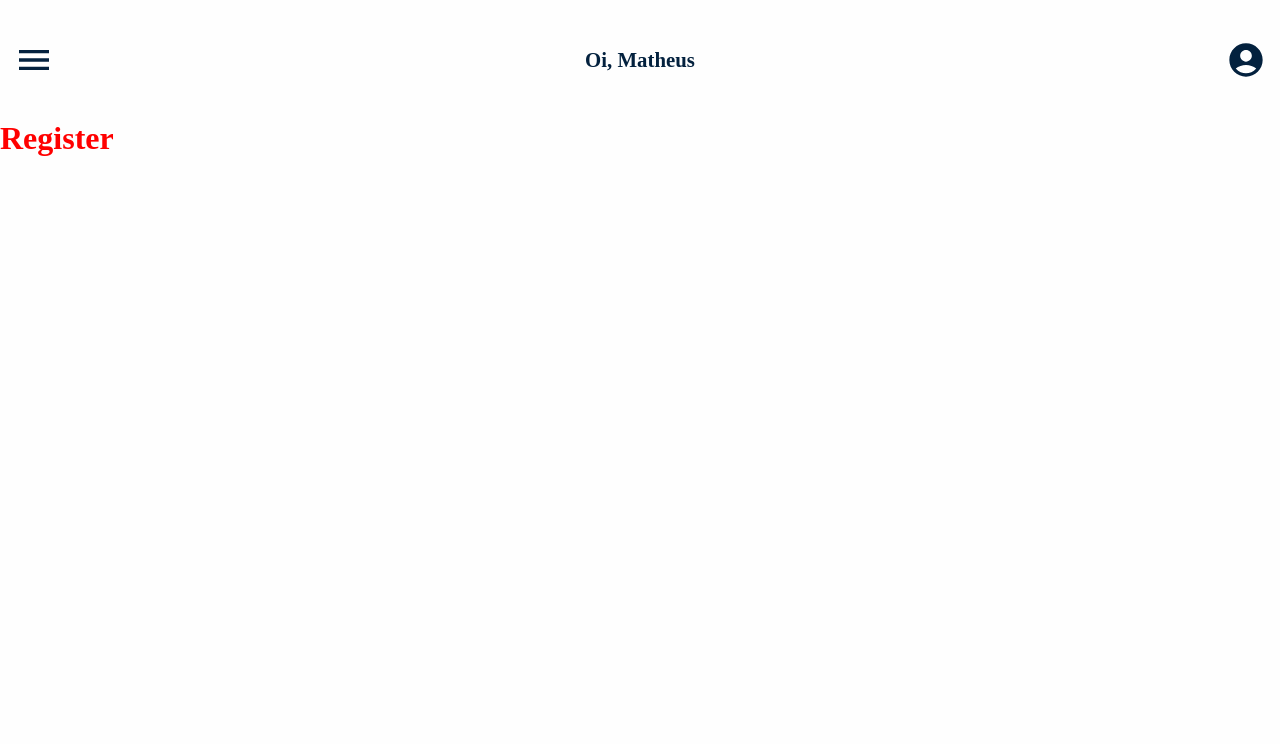
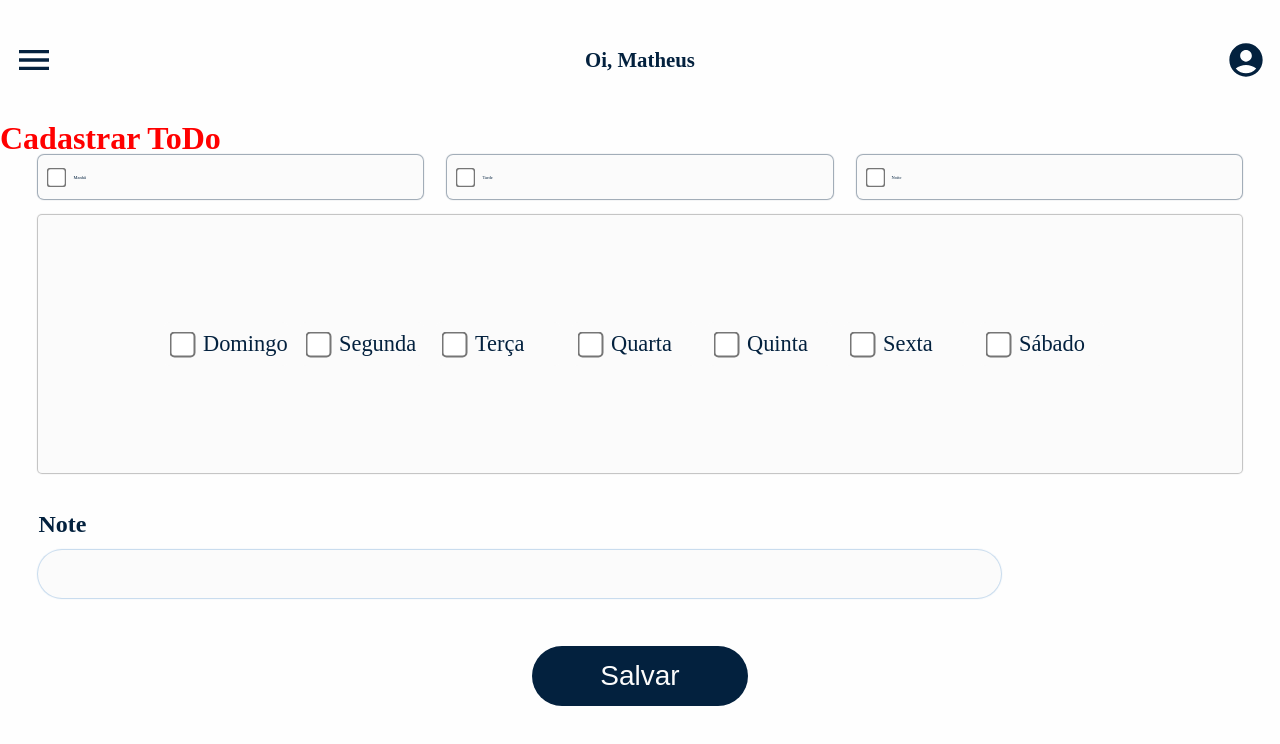
Before and after one commit to matheusjesse/todo-app-nextjs, a Next.js app: page /register in a window 1280 px wide. Shown: the top 744 px of the page. Built offline with nearby package versions, Linux system fonts and the light colour scheme.

Commit message:
feat: criando page de registro de ToDos

```diff
--- a/pages/register/index.jsx
+++ b/pages/register/index.jsx
@@ -1,12 +1,14 @@
 import RegisterContainer from "./style";
 import Header from '../../components/Header'
+import RegisterFormContainer from '../../components/RegisterForm'
 
 const Register = () => {
   return (
     <>
       <Header />
       <RegisterContainer>
-        <h1>Register</h1>
+        <h1>Cadastrar ToDo</h1>
+        <RegisterFormContainer />
       </RegisterContainer>
     </>
    );
```
